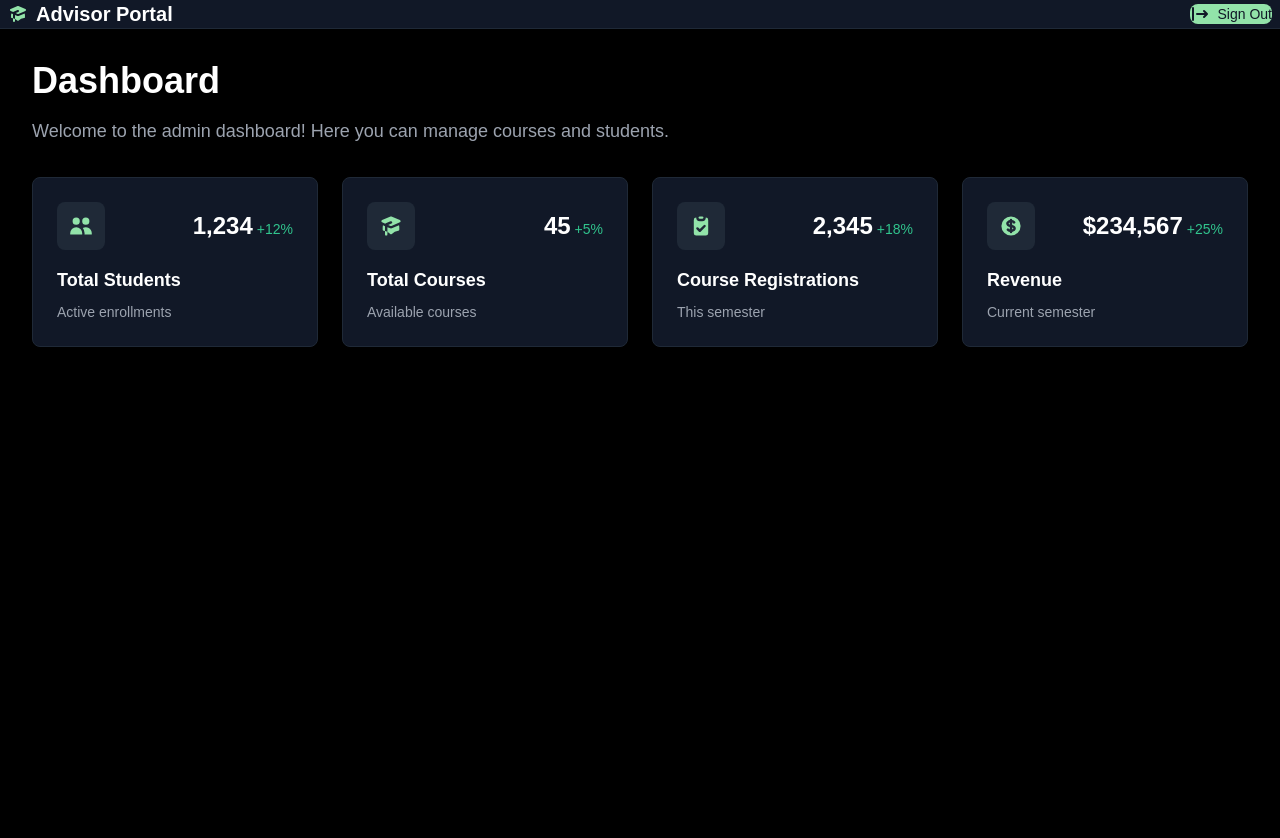
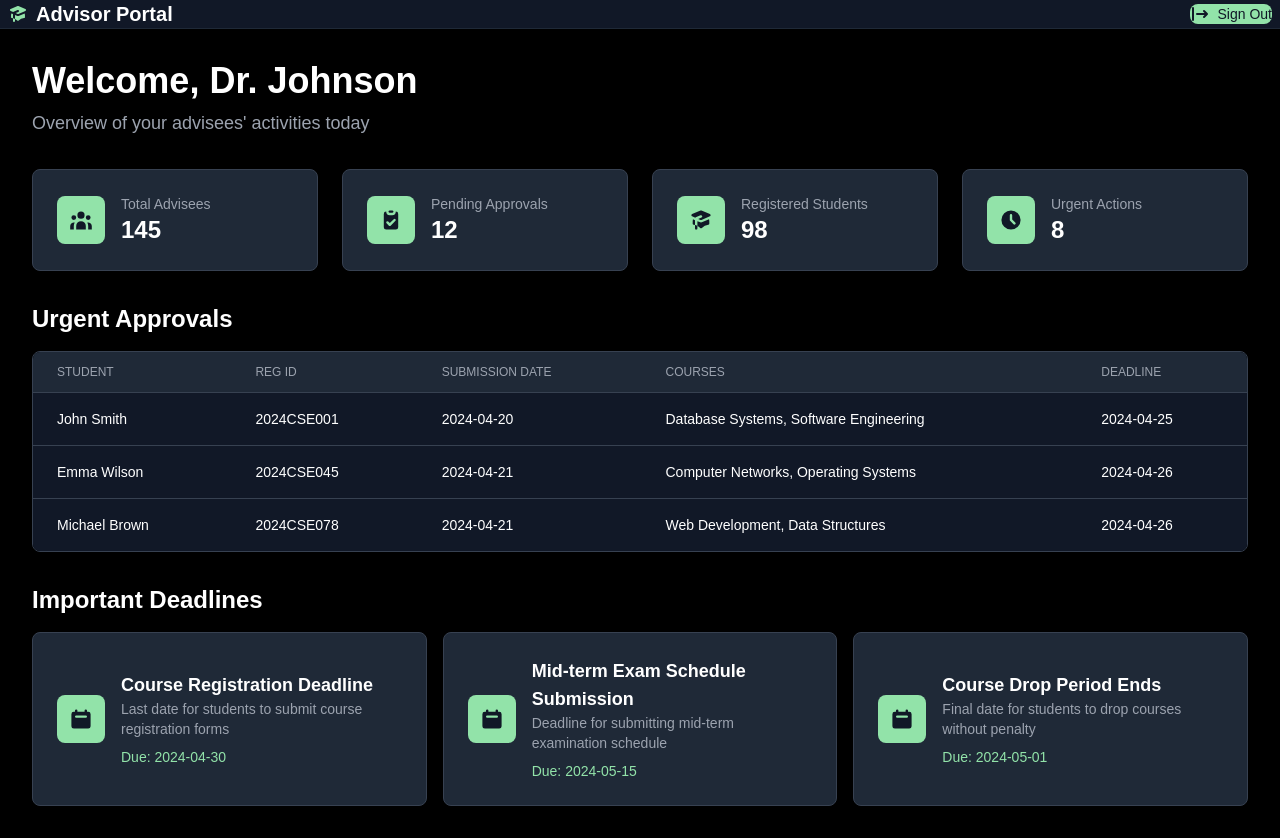
Before and after one commit to tajwone17/CourseSphere, a Next.js app: page /dashboard in a window 1280 px wide. Before the commit the page ends 800 px from the top, so only its background shows below. Built offline with nearby package versions, Linux system fonts and the light colour scheme; sample sign-in values are in the browser's storage.

Commit message:
Enhance Advisor Dashboard: add urgent approvals and important deadlines sections, update layout and statistics for improved user experience

```diff
--- a/app/(admin)/dashboard/page.tsx
+++ b/app/(admin)/dashboard/page.tsx
@@ -1,81 +1,214 @@
+"use client";
+
 import React from "react";
+import { Card } from "flowbite-react";
 import {
-  HiUsers,
   HiAcademicCap,
+  HiUserGroup,
   HiClipboardCheck,
-  HiCurrencyDollar,
+  HiClock,
+  HiCalendar,
 } from "react-icons/hi";
 
-export default function Dashboard() {
-  const stats = [
+export default function AdvisorDashboard() {
+  // Sample data for urgent approvals
+  const urgentApprovals = [
     {
-      title: "Total Students",
-      value: "1,234",
-      icon: HiUsers,
-      change: "+12%",
-      description: "Active enrollments",
+      id: 1,
+      student: "John Smith",
+      regId: "2024CSE001",
+      submissionDate: "2024-04-20",
+      courses: ["Database Systems", "Software Engineering"],
+      deadline: "2024-04-25",
     },
     {
-      title: "Total Courses",
-      value: "45",
-      icon: HiAcademicCap,
-      change: "+5%",
-      description: "Available courses",
+      id: 2,
+      student: "Emma Wilson",
+      regId: "2024CSE045",
+      submissionDate: "2024-04-21",
+      courses: ["Computer Networks", "Operating Systems"],
+      deadline: "2024-04-26",
     },
     {
-      title: "Course Registrations",
-      value: "2,345",
-      icon: HiClipboardCheck,
-      change: "+18%",
-      description: "This semester",
+      id: 3,
+      student: "Michael Brown",
+      regId: "2024CSE078",
+      submissionDate: "2024-04-21",
+      courses: ["Web Development", "Data Structures"],
+      deadline: "2024-04-26",
+    },
+  ];
+
+  // Sample data for important deadlines
+  const importantDeadlines = [
+    {
+      id: 1,
+      title: "Course Registration Deadline",
+      date: "2024-04-30",
+      description: "Last date for students to submit course registration forms",
     },
     {
-      title: "Revenue",
-      value: "$234,567",
-      icon: HiCurrencyDollar,
-      change: "+25%",
-      description: "Current semester",
+      id: 2,
+      title: "Mid-term Exam Schedule Submission",
+      date: "2024-05-15",
+      description: "Deadline for submitting mid-term examination schedule",
+    },
+    {
+      id: 3,
+      title: "Course Drop Period Ends",
+      date: "2024-05-01",
+      description: "Final date for students to drop courses without penalty",
     },
   ];
 
   return (
     <div className="mx-auto max-w-7xl p-8">
+      {/* Welcome Section */}
       <div className="mb-8">
-        <h1 className="text-4xl font-bold text-white">Dashboard</h1>
-        <p className="mt-4 text-lg text-gray-400">
-          Welcome to the admin dashboard! Here you can manage courses and
-          students.
+        <h1 className="text-4xl font-bold text-white">Welcome, Dr. Johnson</h1>
+        <p className="mt-2 text-lg text-gray-400">
+          Overview of your advisees&apos; activities today
         </p>
       </div>
 
-      <div className="grid grid-cols-1 gap-6 sm:grid-cols-2 lg:grid-cols-4">
-        {stats.map((stat) => {
-          const Icon = stat.icon;
-          return (
-            <div
-              key={stat.title}
-              className="rounded-lg border border-gray-800 bg-gray-900 p-6 shadow-xl"
+      {/* Stats Section */}
+      <div className="mb-8 grid gap-6 sm:grid-cols-2 xl:grid-cols-4">
+        <Card className="border-gray-700 bg-gray-800">
+          <div className="flex items-center">
+            <div className="mr-4 rounded-lg bg-[#92e3a9] p-3">
+              <HiUserGroup className="h-6 w-6 text-gray-900" />
+            </div>
+            <div>
+              <p className="text-sm font-medium text-gray-400">
+                Total Advisees
+              </p>
+              <p className="text-2xl font-bold text-white">145</p>
+            </div>
+          </div>
+        </Card>
+
+        <Card className="border-gray-700 bg-gray-800">
+          <div className="flex items-center">
+            <div className="mr-4 rounded-lg bg-[#92e3a9] p-3">
+              <HiClipboardCheck className="h-6 w-6 text-gray-900" />
+            </div>
+            <div>
+              <p className="text-sm font-medium text-gray-400">
+                Pending Approvals
+              </p>
+              <p className="text-2xl font-bold text-white">12</p>
+            </div>
+          </div>
+        </Card>
+
+        <Card className="border-gray-700 bg-gray-800">
+          <div className="flex items-center">
+            <div className="mr-4 rounded-lg bg-[#92e3a9] p-3">
+              <HiAcademicCap className="h-6 w-6 text-gray-900" />
+            </div>
+            <div>
+              <p className="text-sm font-medium text-gray-400">
+                Registered Students
+              </p>
+              <p className="text-2xl font-bold text-white">98</p>
+            </div>
+          </div>
+        </Card>
+
+        <Card className="border-gray-700 bg-gray-800">
+          <div className="flex items-center">
+            <div className="mr-4 rounded-lg bg-[#92e3a9] p-3">
+              <HiClock className="h-6 w-6 text-gray-900" />
+            </div>
+            <div>
+              <p className="text-sm font-medium text-gray-400">
+                Urgent Actions
+              </p>
+              <p className="text-2xl font-bold text-white">8</p>
+            </div>
+          </div>
+        </Card>
+      </div>
+
+      {/* Urgent Approvals Section */}
+      <div className="mb-8">
+        <h2 className="mb-4 text-2xl font-bold text-white">Urgent Approvals</h2>
+        <div className="overflow-x-auto rounded-lg border border-gray-700">
+          <table className="min-w-full divide-y divide-gray-700">
+            <thead className="bg-gray-800">
+              <tr>
+                <th className="px-6 py-3 text-left text-xs font-medium text-gray-400 uppercase">
+                  Student
+                </th>
+                <th className="px-6 py-3 text-left text-xs font-medium text-gray-400 uppercase">
+                  Reg ID
+                </th>
+                <th className="px-6 py-3 text-left text-xs font-medium text-gray-400 uppercase">
+                  Submission Date
+                </th>
+                <th className="px-6 py-3 text-left text-xs font-medium text-gray-400 uppercase">
+                  Courses
+                </th>
+                <th className="px-6 py-3 text-left text-xs font-medium text-gray-400 uppercase">
+                  Deadline
+                </th>
+              </tr>
+            </thead>
+            <tbody className="divide-y divide-gray-700 bg-gray-900">
+              {urgentApprovals.map((approval) => (
+                <tr key={approval.id} className="hover:bg-gray-800">
+                  <td className="px-6 py-4 text-sm whitespace-nowrap text-white">
+                    {approval.student}
+                  </td>
+                  <td className="px-6 py-4 text-sm whitespace-nowrap text-white">
+                    {approval.regId}
+                  </td>
+                  <td className="px-6 py-4 text-sm whitespace-nowrap text-white">
+                    {approval.submissionDate}
+                  </td>
+                  <td className="px-6 py-4 text-sm text-white">
+                    {approval.courses.join(", ")}
+                  </td>
+                  <td className="px-6 py-4 text-sm whitespace-nowrap text-white">
+                    {approval.deadline}
+                  </td>
+                </tr>
+              ))}
+            </tbody>
+          </table>
+        </div>
+      </div>
+
+      {/* Important Deadlines Section */}
+      <div>
+        <h2 className="mb-4 text-2xl font-bold text-white">
+          Important Deadlines
+        </h2>
+        <div className="grid gap-4 sm:grid-cols-2 lg:grid-cols-3">
+          {importantDeadlines.map((deadline) => (
+            <Card
+              key={deadline.id}
+              className="border-gray-700 bg-gray-800 transition-transform hover:scale-[1.02]"
             >
-              <div className="flex items-center justify-between">
-                <div className="rounded-lg bg-gray-800 p-3">
-                  <Icon className="h-6 w-6 text-[#92e3a9]" />
+              <div className="flex items-center gap-4">
+                <div className="rounded-lg bg-[#92e3a9] p-3">
+                  <HiCalendar className="h-6 w-6 text-gray-900" />
                 </div>
-                <div className="flex items-baseline gap-1">
-                  <span className="text-2xl font-bold text-white">
-                    {stat.value}
-                  </span>
-                  <span className="text-sm font-medium text-green-400">
-                    {stat.change}
-                  </span>
+                <div>
+                  <h3 className="text-lg font-semibold text-white">
+                    {deadline.title}
+                  </h3>
+                  <p className="text-sm text-gray-400">
+                    {deadline.description}
+                  </p>
+                  <p className="mt-2 text-sm font-medium text-[#92e3a9]">
+                    Due: {deadline.date}
+                  </p>
                 </div>
               </div>
-              <h3 className="mt-4 text-lg font-semibold text-white">
-                {stat.title}
-              </h3>
-              <p className="mt-2 text-sm text-gray-400">{stat.description}</p>
-            </div>
-          );
-        })}
+            </Card>
+          ))}
+        </div>
       </div>
     </div>
   );
```
